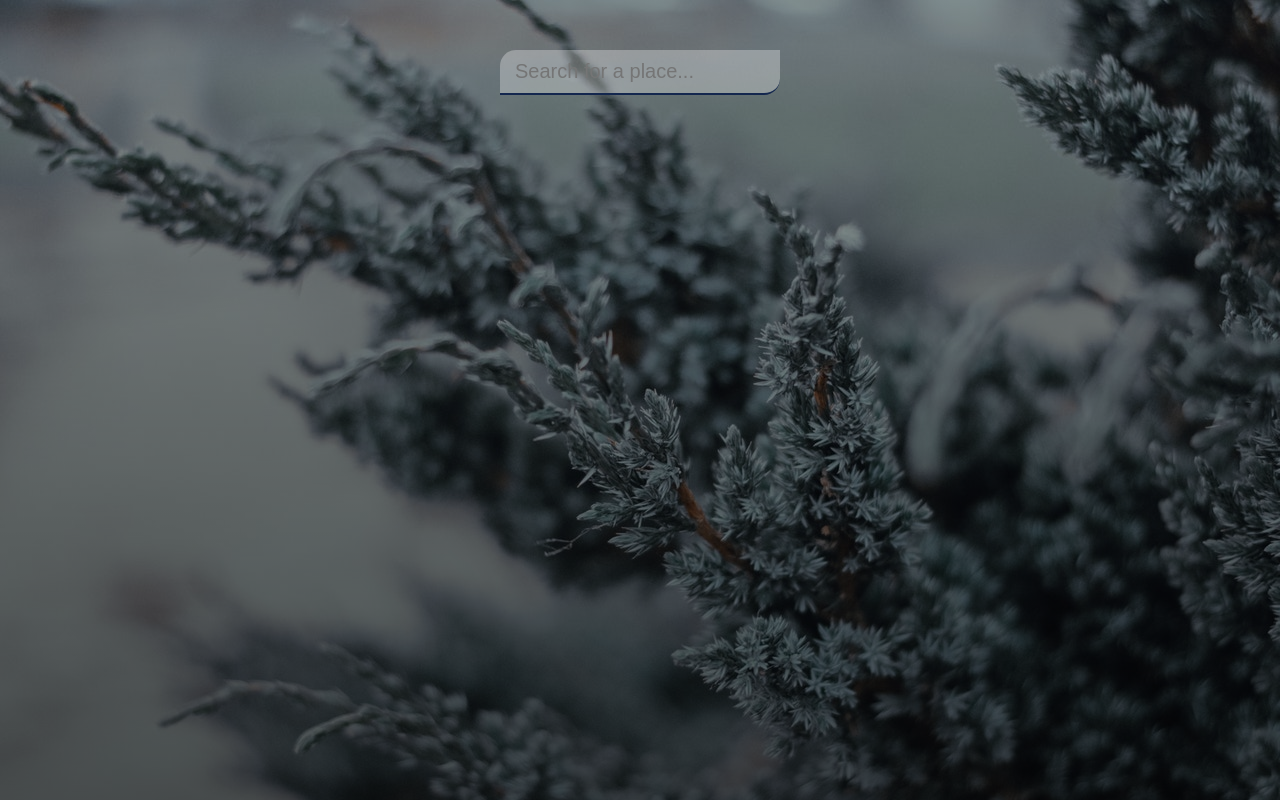
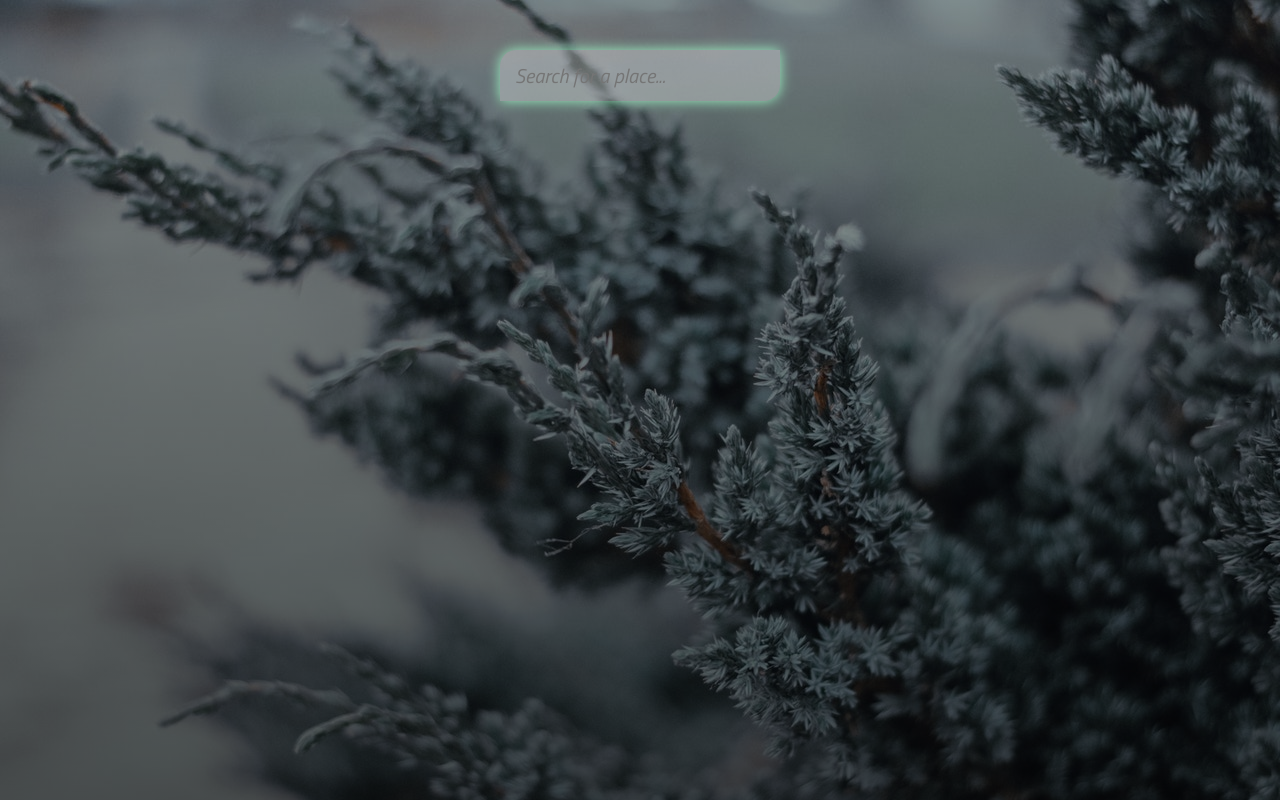
Before and after one commit to Riya-Prasad/weather-site, a plain HTML site: page index.html in a window 1280 px wide. Drawn offline with Linux system fonts and the light colour scheme.

Commit message:
styled the whole page a bit more

```diff
--- a/main.css
+++ b/main.css
@@ -1,3 +1,5 @@
+@import url('https://fonts.googleapis.com/css2?family=Titillium+Web:ital@1&display=swap');
+
 *{
 	margin: 0;
 	padding: 0;
@@ -5,7 +7,7 @@
 }
 
 body{
-	font-family: 'montserrat', sans-serif;
+	font-family: 'Titillium Web', sans-serif;
 	color: #FFF;
 	background-image: url('weather.jpg');
 	background-size: cover;
@@ -36,8 +38,10 @@ header input{
 	outline: none;
 	background-color: rgba(255, 255, 255, 0.3);
 	border-radius: 16px 0px;
-	border-bottom: 2px solid #14274e;
-	color: #f1f6f9;
+	/*border-bottom: 2px solid #14274e;*/
+	box-shadow: 0 0 13px #9df3c4;
+	color: #2a363b;
+	font-family: 'Titillium Web', sans-serif;
 	font-size: 20px;
 	font-weight: 500;
 	transition: 0.2s ease-out;
@@ -45,6 +49,8 @@ header input{
 
 header input:focus{
 	background-color: rgba(255, 255, 255, 0.6);
+	opacity: 0.5;
+
 }
 
 main{
```
